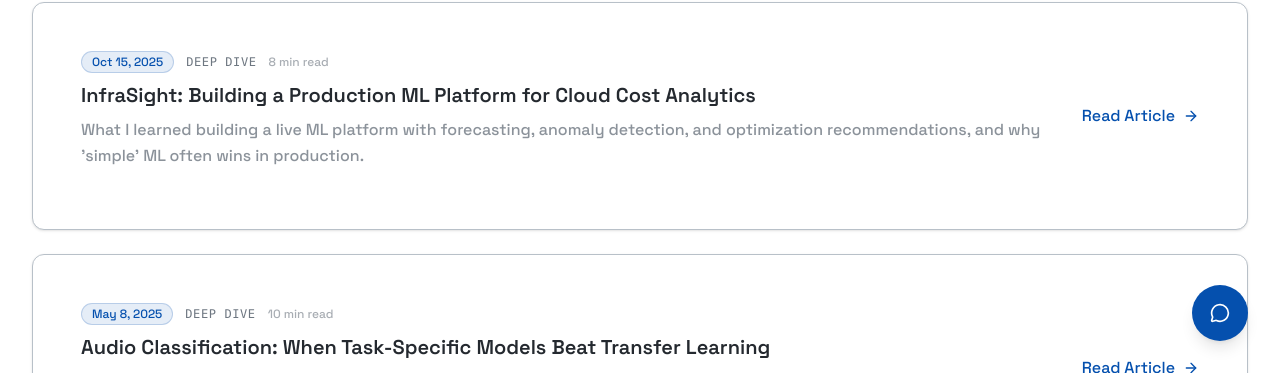
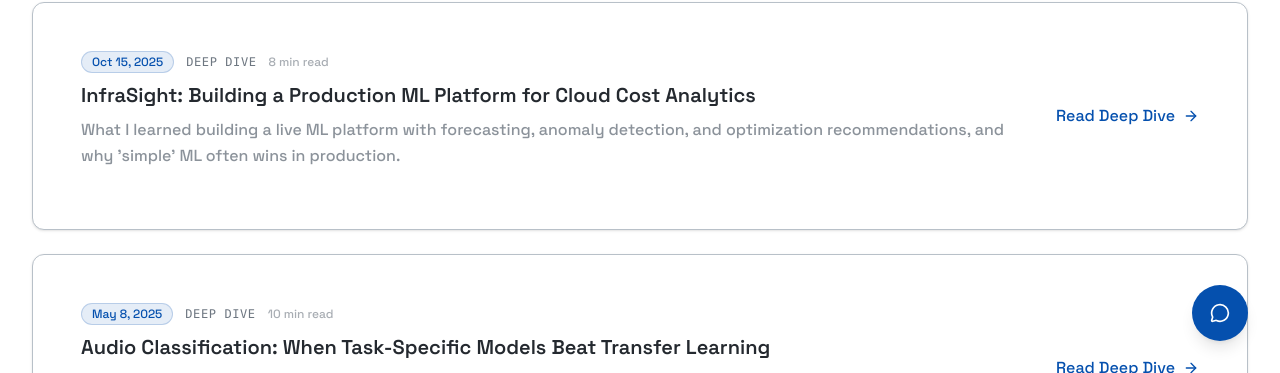
Before and after one commit to aabhiyann/portfolio-abhiyan, a React (Vite) app: page /deep-dives in a window 1280 px wide. Shown: the part 427-800 px from the top of the page. Built offline with nearby package versions, Linux system fonts and the light colour scheme.

Commit message:
content: rename deep dives card CTA to read deep dive

```diff
--- a/src/pages/DeepDives.tsx
+++ b/src/pages/DeepDives.tsx
@@ -105,7 +105,7 @@ function DeepDives() {
 
                           <div className="flex-shrink-0">
                             <div className="inline-flex items-center gap-2 text-accent-primary font-medium group-hover:translate-x-1 transition-transform">
-                              Read Article
+                              Read Deep Dive
                               <ArrowRight className="w-4 h-4" />
                             </div>
                           </div>
```
